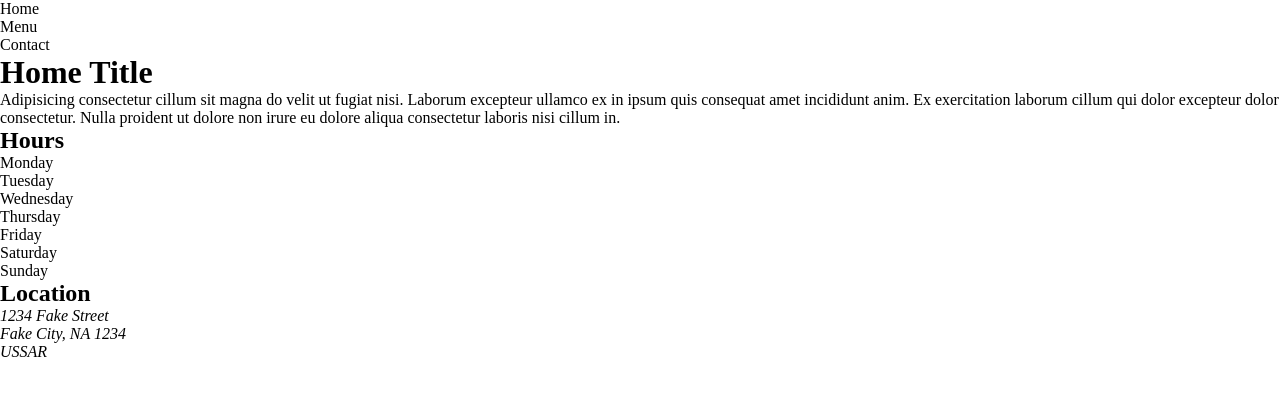
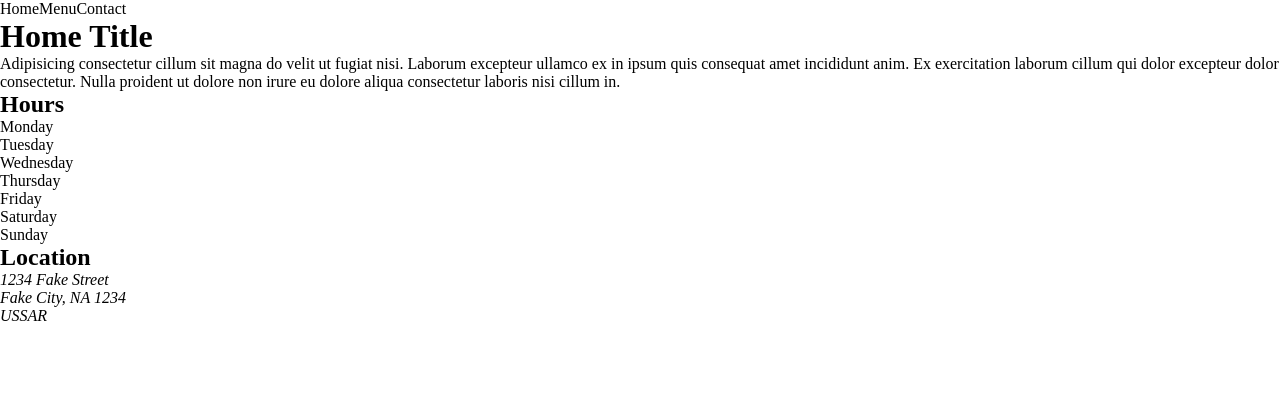
Before and after one commit to palmerusaf/restaurant-page, a website built with webpack: page dist/index.html in a window 1280 px wide. Built offline with Linux system fonts and the light colour scheme.

Commit message:
change class names for nav bar

```diff
--- a/src/css/style.scss
+++ b/src/css/style.scss
@@ -1,7 +1,17 @@
-*{
-    box-sizing: border-box;
-    text-decoration: none;
-    margin: 0;
-    padding: 0;
-    list-style: none;
+* {
+  box-sizing: border-box;
+  text-decoration: none;
+  margin: 0;
+  padding: 0;
+  list-style: none;
 }
+
+.flex-row {
+  display: flex;
+  flex-direction: row;
+}
+
+.flex-col {
+  display: flex;
+  flex-direction: column;
+}
--- a/src/index.js
+++ b/src/index.js
@@ -17,13 +17,13 @@ import * as contactContent from "./contact";
 
   function buildNavBar() {
     const navBar = document.createElement("nav");
-    navBar.classList = "flex nav-bar";
     navBar.appendChild(buildListOfNavButtons());
     return navBar;
   }
 
   function buildListOfNavButtons() {
     const list = document.createElement("ul");
+    list.classList = "flex-row nav-bar";
     list.appendChild(buildNavButton("Home"));
     list.appendChild(buildNavButton("Menu"));
     list.appendChild(buildNavButton("Contact"));
```
Also changed, not shown: dist/main.js.
